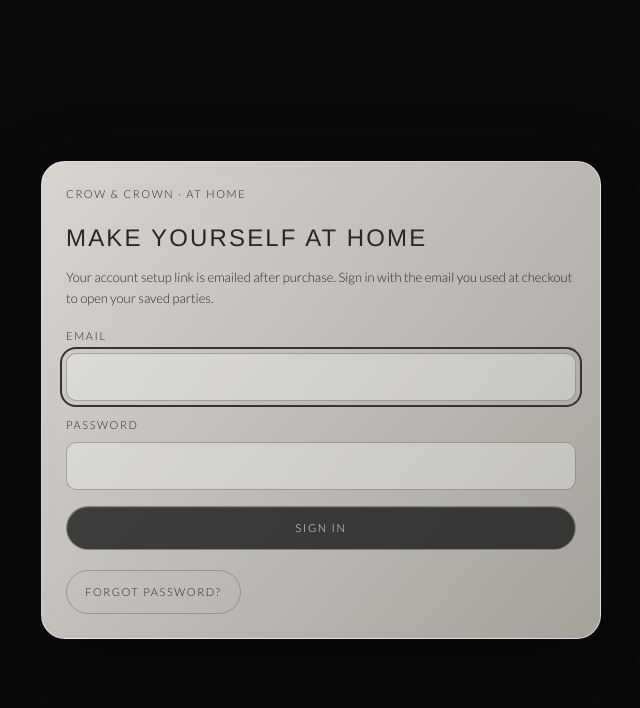
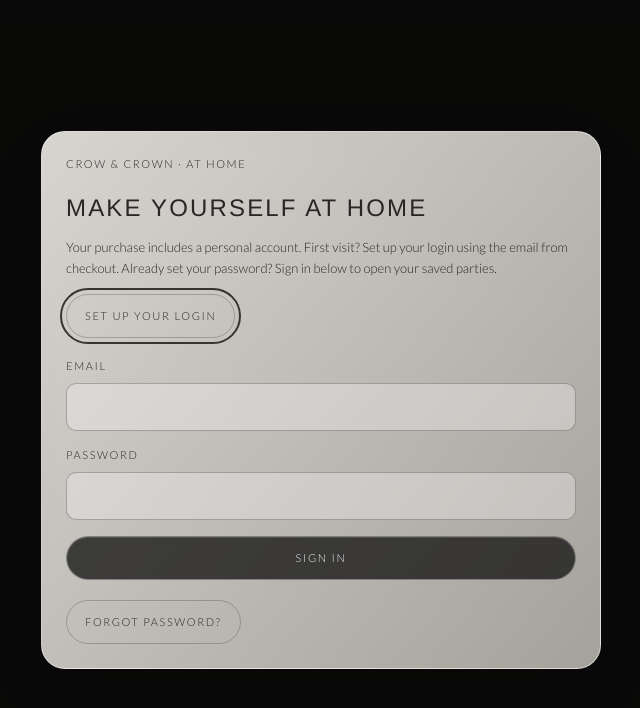
Before and after one commit to allygoodencrow-pixel/NEW-Thanksgiving, a React (Vite) app: page / in a window 1280 px wide. Shown: the top 708 px of the page, without its empty margins (319-959 px from the left). Built offline with nearby package versions, Linux system fonts and the light colour scheme; a web font is replaced by a local one.

Commit message:
Expose personal login setup for first-time buyers

```diff
--- a/src/CloudApp.tsx
+++ b/src/CloudApp.tsx
@@ -216,7 +216,8 @@
         {error && <p role="alert" className="account-message">{error}</p>}
         {message && <p role="status" className="account-message">{message}</p>}
         {(!session || passwordSetup) && <>
-          <p>{needsSetupLink ? 'Open the setup email in this browser to choose your password. If your link expired or opened elsewhere, request a fresh link below.' : passwordSetup ? 'Choose a password to continue on your phone and computer.' : 'Your account setup link is emailed after purchase. Sign in with the email you used at checkout to open your saved parties.'}</p>
+          <p>{needsSetupLink ? 'Use the email from your purchase to request your personal login setup link. Open the email in this browser and choose your password. If your purchase is still processing, wait for your purchase setup email.' : passwordSetup ? 'Choose a password to continue on your phone and computer.' : 'Your purchase includes a personal account. First visit? Set up your login using the email from checkout. Already set your password? Sign in below to open your saved parties.'}</p>
+          {!session && !needsSetupLink && mode === 'signin' && <button className="account-text-action" disabled={busy} onClick={() => {setSetupIntent('invite'); setPassword(''); setError(''); setMessage('');}}>SET UP YOUR LOGIN</button>}
           <form onSubmit={authenticate}>
             {!passwordSetup && <label>EMAIL<input type="email" autoComplete="email" required value={email} onChange={e => setEmail(e.target.value)} /></label>}
             {(passwordSetup || (!needsSetupLink && mode !== 'reset')) && <label>{passwordSetup ? 'NEW PASSWORD' : 'PASSWORD'}<input type="password" autoComplete={passwordSetup ? 'new-password' : 'current-password'} minLength={passwordSetup ? 8 : 1} required value={password} onChange={e => setPassword(e.target.value)} /></label>}
```
Also changed, not shown: tests/cloud.cjs (+13 -0 lines).
